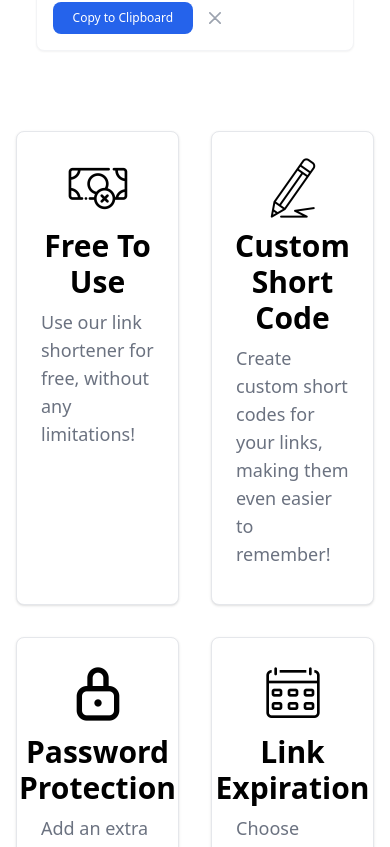
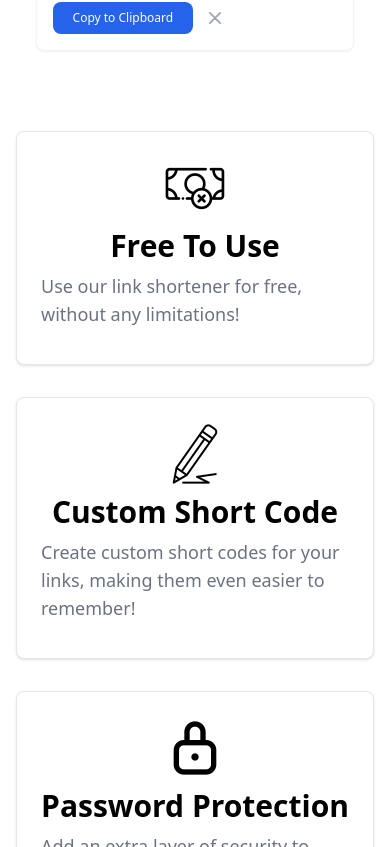
Before and after one commit to varia418/url-shortener-client, a React (Create React App) app: page / in a window 390 px wide. Shown: the part 997-1844 px from the top of the page. Built offline with nearby package versions, Linux system fonts and the light colour scheme.

Commit message:
fix features section to be responsive on mobile

```diff
--- a/src/App.js
+++ b/src/App.js
@@ -59,7 +59,7 @@ function App() {
 
             <ResultSnackbar url="https://url-shortener.varia.id.vn/3je7h4z2" />
 
-            <div class="w-fit mx-auto grid grid-cols-2 gap-8 mt-20">
+            <div class="w-fit mx-auto grid sm:grid-cols-2 gap-8 mt-20">
                 {features.map((feature, index) => (
                     <FeatureCard key={index} title={feature.title} description={feature.description} icon={feature.icon} />
                 ))}
```
